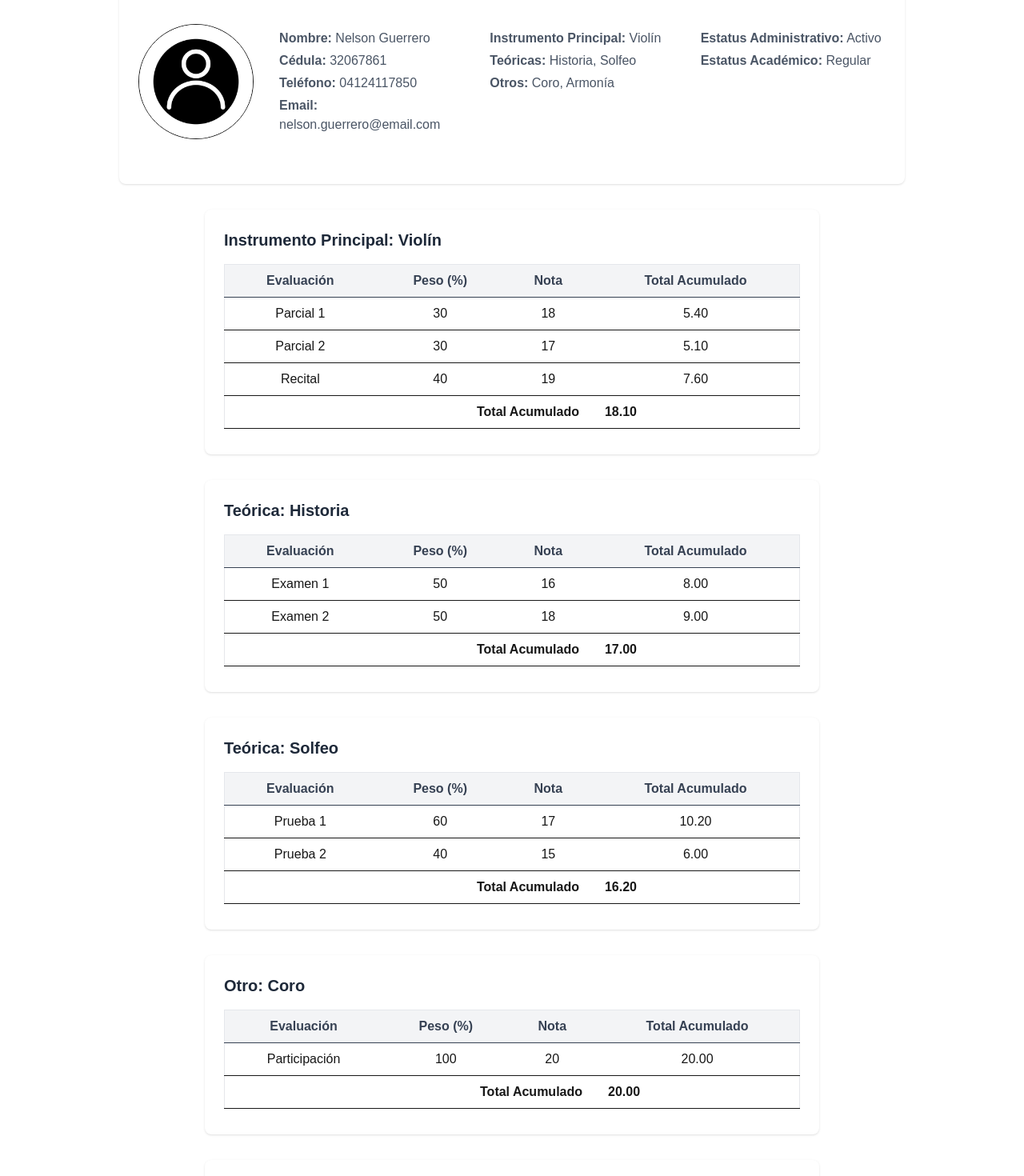
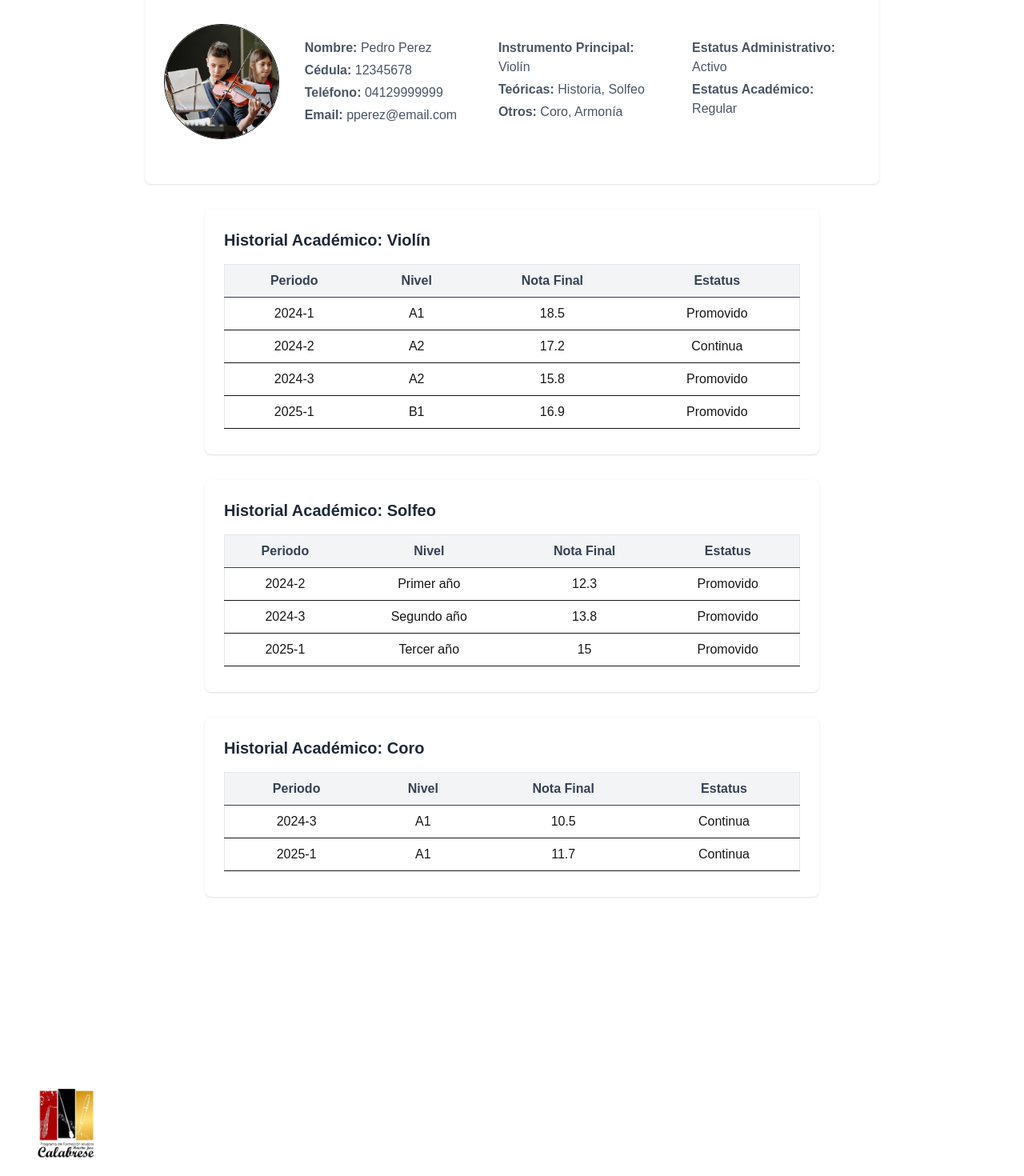
Before and after one commit to Nelson-GT/programa-MJC, a Next.js app: page /usuario in a window 1280 px wide. Shown: the part 260-1730 px from the top of the page at 80% size. Built offline with nearby package versions, Linux system fonts and the light colour scheme.

Commit message:
Mejora en usuario

```diff
--- a/app/registro/page.tsx
+++ b/app/registro/page.tsx
@@ -13,7 +13,7 @@ export default function index() {
   const [nombreEstudiante, setnombreEstudiante] = useState<string | null>(null);
   const [fechaNacimiento, setfechaNacimiento] = useState<string | null>(null);
   const [edad, setedad] = useState<string | null>(null);
-  const [sexo, setsexo] = useState<string | null>(null);
+  const [genero, setgenero] = useState<string | null>(null);
   const [cedula, setcedula] = useState<string | null>(null);
   const [telefonoEstudiante, settelefonoEstudiante] = useState<string>("0");
   const [CodigoTelefonoEstudiante, setCodigoTelefonoEstudiante] = useState<string>("0");
@@ -100,7 +100,7 @@ export default function index() {
           nombreEstudiante: nombreEstudiante || "",
           fechaNacimiento: fechaNacimiento || "",
           edad: edad || "",
-          sexo: sexo || "",
+          genero: genero || "",
           cedula: cedula || "",
           telefono: (CodigoTelefonoEstudiante + telefonoEstudiante) || "",
           institucion: institucion || "",
@@ -162,7 +162,7 @@ export default function index() {
         body: JSON.stringify({
           nombre: nombreEstudiante || "",
           fecha_nacimiento: fechaNacimiento || "",
-          sexo: sexo || "",
+          genero: genero || "",
           ci: cedula || "",
           telefono: telefonoEstudiante || "",
           institucion_educacional: institucion || "",
@@ -226,7 +226,7 @@ export default function index() {
       nombreEstudiante &&
       fechaNacimiento &&
       edad &&
-      sexo &&
+      genero &&
       direccion &&
       email &&
       antecedentes &&
@@ -326,7 +326,8 @@ export default function index() {
                   max={new Date().toISOString().split('T')[0]}
                   className='w-full mt-3 focus:border-blue-600'
                   onChange={e => {
-                    setfechaNacimiento(e.target.value);
+                    const fechaAux = `${e.target.value.split("-")[2]}-${e.target.value.split("-")[1]}-${e.target.value.split("-")[0]}`
+                    setfechaNacimiento(fechaAux);
                     const fecha = e.target.value;
                     const edadInput = document.getElementById('edad-estudiante') as HTMLInputElement | null;
                     if (fecha) {
@@ -362,13 +363,13 @@ export default function index() {
               </div>
             </div>
 
-            {/* Sexo y C.I. */}
+            {/* genero y C.I. */}
             <div className='flex flex-col sm:flex-row gap-4 w-full'>
               <div className='flex-1 w-full'>
-                <label className='font-medium'>Sexo *</label>
+                <label className='font-medium'>Género *</label>
                 <Select
                   required
-                  onChange={(e: React.ChangeEvent<HTMLSelectElement>) => setsexo(e.target.value)}
+                  onChange={(e: React.ChangeEvent<HTMLSelectElement>) => setgenero(e.target.value)}
                   className='w-full mt-3 border-gray-300 focus:border-blue-600 focus:ring-blue-600 rounded-lg'
                 >
                   <option value=''>Seleccione una opción</option>
@@ -377,7 +378,7 @@ export default function index() {
                 </Select>
               </div>
               <div className='flex-1 w-full'>
-                <label className='font-medium'>C.I.:</label>
+                <label className='font-medium'>C.I.</label>
                 <Input
                   type='text'
                   className='w-full mt-3 focus:border-blue-600'
@@ -409,6 +410,7 @@ export default function index() {
                     maxLength={7}
                     minLength={7}
                     required
+                    placeholder="1234567"
                     className='w-[60%] focus:border-blue-600'
                     onChange={(e: React.ChangeEvent<HTMLInputElement>) => settelefonoEstudiante(e.target.value)}
                   />
--- a/app/usuario/page.tsx
+++ b/app/usuario/page.tsx
@@ -1,24 +1,14 @@
 "use client"
-import { useState } from "react"
 import Head from "next/head"
-import Brand from "@/components/Brand"
 import Footer from "@/components/Footer"
 import Navbar from "@/components/Navbar"
 
-type Evaluacion = {
-  evaluacion: string
-  peso: number
-  nota: number
-}
-
-type NotasPorMateria = Record<string, Evaluacion[]>
-
 const estudiante = {
-  foto: "/persona.jpg",
-  nombre: "Nelson Guerrero",
-  cedula: "32067861",
-  telefono: "04124117850",
-  email: "nelson.guerrero@email.com",
+  foto: "/musico.jpg",
+  nombre: "Pedro Perez",
+  cedula: "12345678",
+  telefono: "04129999999",
+  email: "pperez@email.com",
   instrumento: "Violín",
   teoricas: ["Historia", "Solfeo"],
   otros: ["Coro", "Armonía"],
@@ -26,34 +16,35 @@ const estudiante = {
   estatusAcademico: "Regular",
 }
 
-const notas = {
-  instrumento: [
-    { evaluacion: "Parcial 1", peso: 30, nota: 18 },
-    { evaluacion: "Parcial 2", peso: 30, nota: 17 },
-    { evaluacion: "Recital", peso: 40, nota: 19 },
-  ],
-  teoricas: {
-    Historia: [
-      { evaluacion: "Examen 1", peso: 50, nota: 16 },
-      { evaluacion: "Examen 2", peso: 50, nota: 18 },
-    ],
-    Solfeo: [
-      { evaluacion: "Prueba 1", peso: 60, nota: 17 },
-      { evaluacion: "Prueba 2", peso: 40, nota: 15 },
-    ],
-  } as NotasPorMateria,
-  otros: {
-    Coro: [{ evaluacion: "Participación", peso: 100, nota: 20 }],
-    Armonía: [{ evaluacion: "Trabajo Final", peso: 100, nota: 18 }],
-  } as NotasPorMateria,
+type Nota = {
+  periodo: string;
+  nivel_inicial: string;
+  nota_final: number;
+  estatus: string;
+  materia: string;
+};
+
+const notas_prueba: Nota[] = [
+  { periodo: "2024-1", nivel_inicial: "A1", nota_final: 18.5, estatus: "Promovido", materia: "Violín" },
+  { periodo: "2024-2", nivel_inicial: "A2", nota_final: 17.2, estatus: "Continua", materia: "Violín" },
+  { periodo: "2024-3", nivel_inicial: "A2", nota_final: 15.8, estatus: "Promovido", materia: "Violín" },
+  { periodo: "2025-1", nivel_inicial: "B1", nota_final: 16.9, estatus: "Promovido", materia: "Violín" },
+  { periodo: "2024-2", nivel_inicial: "Primer año", nota_final: 12.3, estatus: "Promovido", materia: "Solfeo" },
+  { periodo: "2024-3", nivel_inicial: "Segundo año", nota_final: 13.8, estatus: "Promovido", materia: "Solfeo" },
+  { periodo: "2025-1", nivel_inicial: "Tercer año", nota_final: 15.0, estatus: "Promovido", materia: "Solfeo" },
+  { periodo: "2024-3", nivel_inicial: "A1", nota_final: 10.5, estatus: "Continua", materia: "Coro" },
+  { periodo: "2025-1", nivel_inicial: "A1", nota_final: 11.7, estatus: "Continua", materia: "Coro" },
+];
+
+function agruparPorMateria(notas: Nota[]): Record<string, Nota[]> {
+  return notas.reduce((acc, nota) => {
+    acc[nota.materia] = acc[nota.materia] || [];
+    acc[nota.materia].push(nota);
+    return acc;
+  }, {} as Record<string, Nota[]>);
 }
 
-function calcularTotal(materiaNotas: Evaluacion[]) {
-  return materiaNotas.reduce(
-    (acc, n) => acc + (n.peso / 100) * n.nota,
-    0
-  )
-}
+const notasPorMateria = agruparPorMateria(notas_prueba);
 
 export default function Estudiante() {
   return (
@@ -74,20 +65,17 @@ export default function Estudiante() {
               className="w-36 h-36 rounded-full object-cover border"
             />
             <div className="flex-1 flex flex-col md:flex-row gap-8 w-full">
-              {/* Columna 1 */}
               <div className="flex-1 mb-4 md:mb-0">
                 <div className="text-gray-600 mb-1"><b>Nombre:</b> {estudiante.nombre}</div>
                 <div className="text-gray-600 mb-1"><b>Cédula:</b> {estudiante.cedula}</div>
                 <div className="text-gray-600 mb-1"><b>Teléfono:</b> {estudiante.telefono}</div>
                 <div className="text-gray-600"><b>Email:</b> {estudiante.email}</div>
               </div>
-              {/* Columna 2 */}
               <div className="flex-1 mb-4 md:mb-0">
                 <div className="text-gray-600 mb-1"><b>Instrumento Principal:</b> {estudiante.instrumento}</div>
                 <div className="text-gray-600 mb-1"><b>Teóricas:</b> {estudiante.teoricas.join(", ")}</div>
                 <div className="text-gray-600"><b>Otros:</b> {estudiante.otros.join(", ")}</div>
               </div>
-              {/* Columna 3 */}
               <div className="flex-1">
                 <div className="text-gray-600 mb-1"><b>Estatus Administrativo:</b> {estudiante.estatusAdministrativo}</div>
                 <div className="text-gray-600"><b>Estatus Académico:</b> {estudiante.estatusAcademico}</div>
@@ -95,91 +83,28 @@ export default function Estudiante() {
             </div>
           </div>
         </div>
-        <div className="bg-white shadow rounded-lg p-6 w-full max-w-3xl mb-8">
-          <h3 className="text-xl font-semibold text-gray-800 mb-4">Instrumento Principal: {estudiante.instrumento}</h3>
-          <table className="min-w-full bg-white border border-gray-200 rounded-lg mb-2">
-            <thead>
-              <tr className="bg-gray-100 text-gray-700">
-                <th className="px-4 py-2 border-b">Evaluación</th>
-                <th className="px-4 py-2 border-b">Peso (%)</th>
-                <th className="px-4 py-2 border-b">Nota</th>
-                <th className="px-4 py-2 border-b">Total Acumulado</th>
-              </tr>
-            </thead>
-            <tbody>
-              {notas.instrumento.map((n, i) => (
-                <tr key={i}>
-                  <td className="px-4 py-2 border-b text-center">{n.evaluacion}</td>
-                  <td className="px-4 py-2 border-b text-center">{n.peso}</td>
-                  <td className="px-4 py-2 border-b text-center">{n.nota}</td>
-                  <td className="px-4 py-2 border-b text-center">{((n.peso / 100) * n.nota).toFixed(2)}</td>
-                </tr>
-              ))}
-              <tr>
-                <td colSpan={3} className="px-4 py-2 font-bold text-right border-b">Total Acumulado</td>
-                <td className="px-4 py-2 font-bold border-b">{calcularTotal(notas.instrumento).toFixed(2)}</td>
-              </tr>
-            </tbody>
-          </table>
-        </div>
 
-        {/* Notas de Teóricas */}
-        {estudiante.teoricas.map((materia) => (
+        {Object.entries(notasPorMateria).map(([materia, registros]) => ( /* Divide por materia*/
           <div key={materia} className="bg-white shadow rounded-lg p-6 w-full max-w-3xl mb-8">
-            <h3 className="text-xl font-semibold text-gray-800 mb-4">Teórica: {materia}</h3>
+            <h3 className="text-xl font-semibold text-gray-800 mb-4">Historial Académico: {materia}</h3>
             <table className="min-w-full bg-white border border-gray-200 rounded-lg mb-2">
               <thead>
                 <tr className="bg-gray-100 text-gray-700">
-                  <th className="px-4 py-2 border-b">Evaluación</th>
-                  <th className="px-4 py-2 border-b">Peso (%)</th>
-                  <th className="px-4 py-2 border-b">Nota</th>
-                  <th className="px-4 py-2 border-b">Total Acumulado</th>
+                  <th className="px-4 py-2 border-b">Periodo</th>
+                  <th className="px-4 py-2 border-b">Nivel</th>
+                  <th className="px-4 py-2 border-b">Nota Final</th>
+                  <th className="px-4 py-2 border-b">Estatus</th>
                 </tr>
               </thead>
               <tbody>
-                {notas.teoricas[materia].map((n, i) => (
+                {registros.map((nota, i) => (
                   <tr key={i}>
-                    <td className="px-4 py-2 border-b text-center">{n.evaluacion}</td>
-                    <td className="px-4 py-2 border-b text-center">{n.peso}</td>
-                    <td className="px-4 py-2 border-b text-center">{n.nota}</td>
-                    <td className="px-4 py-2 border-b text-center">{((n.peso / 100) * n.nota).toFixed(2)}</td>
+                    <td className="px-4 py-2 border-b text-center">{nota.periodo}</td>
+                    <td className="px-4 py-2 border-b text-center">{nota.nivel_inicial}</td>
+                    <td className="px-4 py-2 border-b text-center">{nota.nota_final}</td>
+                    <td className="px-4 py-2 border-b text-center">{nota.estatus}</td>
                   </tr>
                 ))}
-                <tr>
-                  <td colSpan={3} className="px-4 py-2 font-bold text-right border-b">Total Acumulado</td>
-                  <td className="px-4 py-2 font-bold border-b">{calcularTotal(notas.teoricas[materia]).toFixed(2)}</td>
-                </tr>
-              </tbody>
-            </table>
-          </div>
-        ))}
-
-        {/* Notas de Otros */}
-        {estudiante.otros.map((materia) => (
-          <div key={materia} className="bg-white shadow rounded-lg p-6 w-full max-w-3xl mb-8">
-            <h3 className="text-xl font-semibold text-gray-800 mb-4">Otro: {materia}</h3>
-            <table className="min-w-full bg-white border border-gray-200 rounded-lg mb-2">
-              <thead>
-                <tr className="bg-gray-100 text-gray-700">
-                  <th className="px-4 py-2 border-b">Evaluación</th>
-                  <th className="px-4 py-2 border-b">Peso (%)</th>
-                  <th className="px-4 py-2 border-b">Nota</th>
-                  <th className="px-4 py-2 border-b">Total Acumulado</th>
-                </tr>
-              </thead>
-              <tbody>
-                {notas.otros[materia].map((n, i) => (
-                  <tr key={i}>
-                    <td className="px-4 py-2 border-b text-center">{n.evaluacion}</td>
-                    <td className="px-4 py-2 border-b text-center">{n.peso}</td>
-                    <td className="px-4 py-2 border-b text-center">{n.nota}</td>
-                    <td className="px-4 py-2 border-b text-center">{((n.peso / 100) * n.nota).toFixed(2)}</td>
-                  </tr>
-                ))}
-                <tr>
-                  <td colSpan={3} className="px-4 py-2 font-bold text-right border-b">Total Acumulado</td>
-                  <td className="px-4 py-2 font-bold border-b">{calcularTotal(notas.otros[materia]).toFixed(2)}</td>
-                </tr>
               </tbody>
             </table>
           </div>
```
Also changed, not shown: public/musico.jpg (added).
